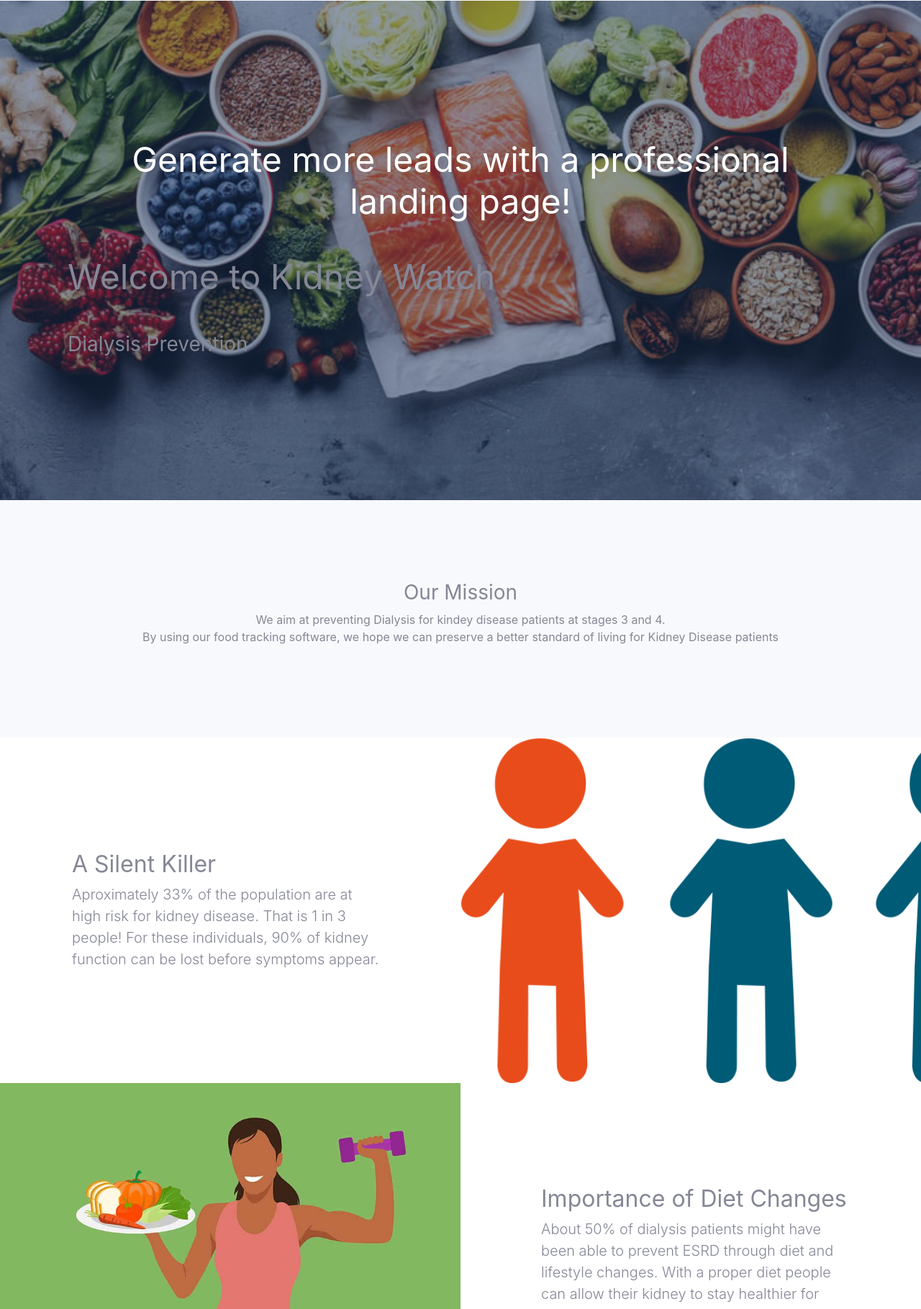
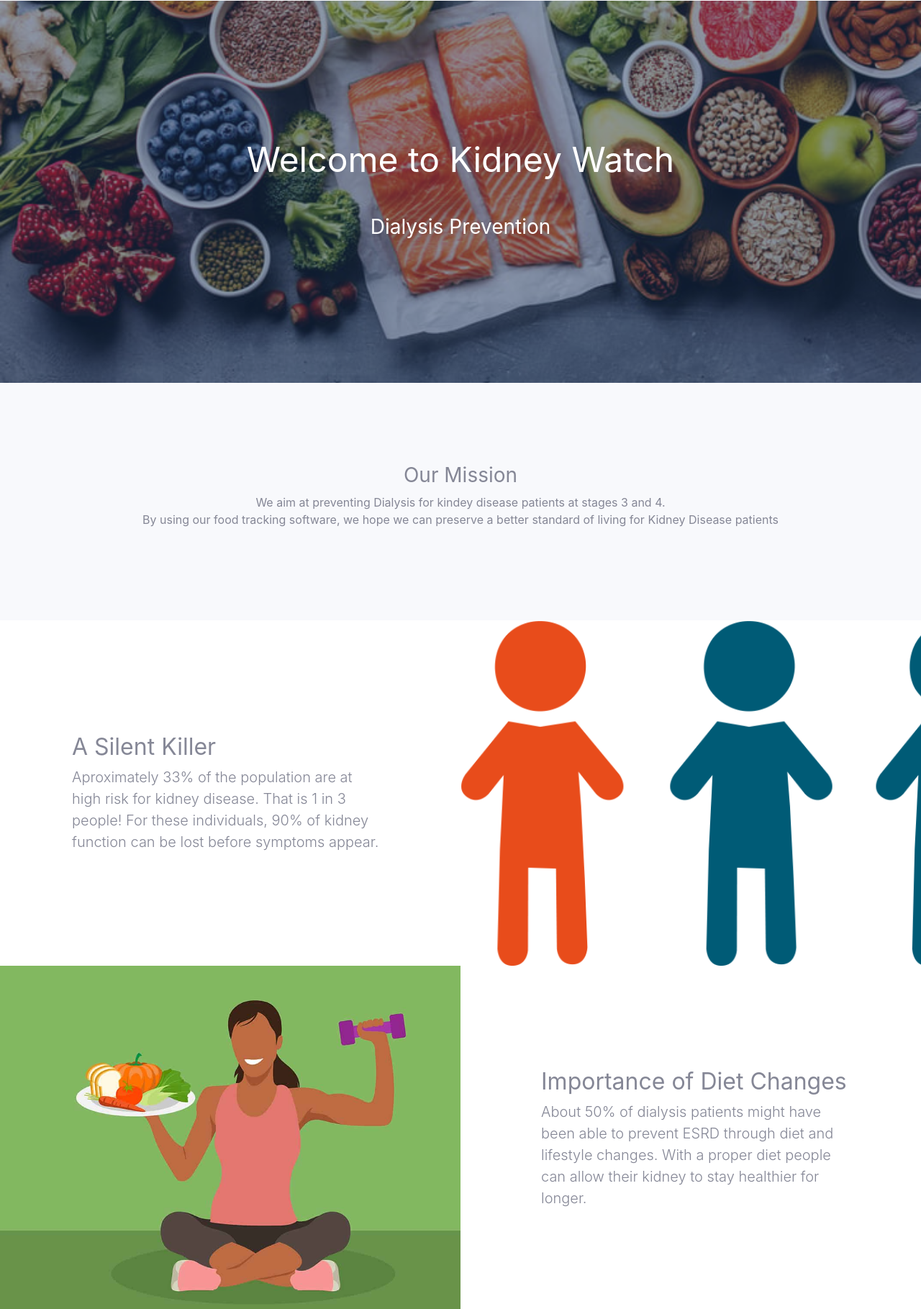
Before and after one commit to nh299/kidneywatch, a Django app: page / in a window 1280 px wide. Shown: the part 55-1874 px from the top of the page at 72% size. Run offline with Django 4.2, Linux system fonts and the light colour scheme; some libraries are stand-ins or nearby versions.

Commit message:
PULL DEEZZZ NUTS.

```diff
--- a/kidney/kidneywatch/templates/base.html
+++ b/kidney/kidneywatch/templates/base.html
@@ -22,7 +22,7 @@
         <nav class= "navbar navbar-light bg-light static-top">
             <div class="container">
                 <a class="navbar-brand" href="#!">Kidney Watch</a>
-                <a class="btn btn-primary" href="#!">Sign In</a>
+                <a class="btn btn-primary" href="{% url 'login' %}">Sign In</a>
             </div>
         </nav>
         {% block content %}
--- a/kidney/kidneywatch/templates/index.html
+++ b/kidney/kidneywatch/templates/index.html
@@ -8,42 +8,6 @@
                     <div>
                         <div class="text-center text-white">
                             <!-- Page heading-->
-                            <h1 class="mb-5">Generate more leads with a professional landing page!</h1>
-                            <!-- Signup form-->
-                            <!-- * * * * * * * * * * * * * * *-->
-                            <!-- * * SB Forms Contact Form * *-->
-                            <!-- * * * * * * * * * * * * * * *-->
-                            <!-- This form is pre-integrated with SB Forms.-->
-                            <!-- To make this form functional, sign up at-->
-                            <!-- https://startbootstrap.com/solution/contact-forms-->
-                            <!-- to get an API token!-->
-                            {% comment %} <form class="form-subscribe" id="contactForm" data-sb-form-api-token="API_TOKEN">
-                                <!-- Email address input-->
-                                <div class="row">
-                                    <div class="col">
-                                        <input class="form-control form-control-lg" id="emailAddress" type="email" placeholder="Email Address" data-sb-validations="required,email" />
-                                        <div class="invalid-feedback text-white" data-sb-feedback="emailAddress:required">Email Address is required.</div>
-                                        <div class="invalid-feedback text-white" data-sb-feedback="emailAddress:email">Email Address Email is not valid.</div>
-                                    </div>
-                                    <div class="col-auto"><button class="btn btn-primary btn-lg disabled" id="submitButton" type="submit">Submit</button></div> {% endcomment %}
-                                </div>
-                                <!-- Submit success message-->
-                                <!---->
-                                <!-- This is what your users will see when the form-->
-                                <!-- has successfully submitted-->
-                                <div class="d-none" id="submitSuccessMessage">
-                                    <div class="text-center mb-3">
-                                        <div class="fw-bolder">Form submission successful!</div>
-                                        <p>To activate this form, sign up at</p>
-                                        <a class="text-white" href="https://startbootstrap.com/solution/contact-forms">https://startbootstrap.com/solution/contact-forms</a>
-                                    </div>
-                                </div>
-                                <!-- Submit error message-->
-                                <!---->
-                                <!-- This is what your users will see when there is-->
-                                <!-- an error submitting the form-->
-                                <div class="d-none" id="submitErrorMessage"><div class="text-center text-danger mb-3">Error sending message!</div></div>
-                            </form>
                             <h1 class="mb-5">Welcome to Kidney Watch</h1>
                             <h3>Dialysis Prevention</h3>
                         </div>
@@ -79,45 +43,6 @@
                         <p class="lead mb-0">About 50% of dialysis patients might have been able to prevent ESRD through diet and lifestyle changes. With a proper diet people can allow their kidney to stay healthier for longer.</p>
                     </div>
                 </div>
-                <div class="row g-0">
-                    <div class="col-lg-6 order-lg-2 text-white showcase-img" style="background-image: url('assets/img/bg-showcase-3.jpg')"></div>
-                    <div class="col-lg-6 order-lg-1 my-auto showcase-text">
-                        <h2>Easy to Use & Customize</h2>
-                        <p class="lead mb-0">Landing Page is just HTML and CSS with a splash of SCSS for users who demand some deeper customization options. Out of the box, just add your content and images, and your new landing page will be ready to go!</p>
-                    </div>
-                </div>
-            </div>
-        </section>
-        <!-- Testimonials-->
-        <section class="testimonials text-center bg-light">
-            <div class="container">
-                <h2 class="mb-5">What people are saying...</h2>
-                <div class="row">
-                    <div class="col-lg-4">
-                        <div class="testimonial-item mx-auto mb-5 mb-lg-0">
-                            <img class="img-fluid rounded-circle mb-3" src="assets/img/testimonials-1.jpg" alt="..." />
-                            <h5>Margaret E.</h5>
-                            <p class="font-weight-light mb-0">"This is fantastic! Thanks so much guys!"</p>
-                        </div>
-                    </div>
-                    <div class="col-lg-4">
-                        <div class="testimonial-item mx-auto mb-5 mb-lg-0">
-                            <img class="img-fluid rounded-circle mb-3" src="assets/img/testimonials-2.jpg" alt="..." />
-                            <h5>Fred S.</h5>
-                            <p class="font-weight-light mb-0">"Bootstrap is amazing. I've been using it to create lots of super nice landing pages."</p>
-                        </div>
-                    </div>
-                    <div class="col-lg-4">
-                        <div class="testimonial-item mx-auto mb-5 mb-lg-0">
-                            <img class="img-fluid rounded-circle mb-3" src="assets/img/testimonials-3.jpg" alt="..." />
-                            <h5>Sarah W.</h5>
-                            <p class="font-weight-light mb-0">"Thanks so much for making these free resources available to us!"</p>
-                        </div>
-                    </div>
-                </div>
-            </div>
-        </section>
-        {% comment %} <!-- Call to Action-->
         <!-- Call to Action-->
         <section class="call-to-action text-white text-center" id="signup">
             <div class="container position-relative">
@@ -157,7 +82,7 @@
                     </div>
                 </div>
             </div>
-        </section> {% endcomment %}
+        </section>
         <!-- Footer-->
         <footer class="footer bg-light">
             <div class="container">
```
